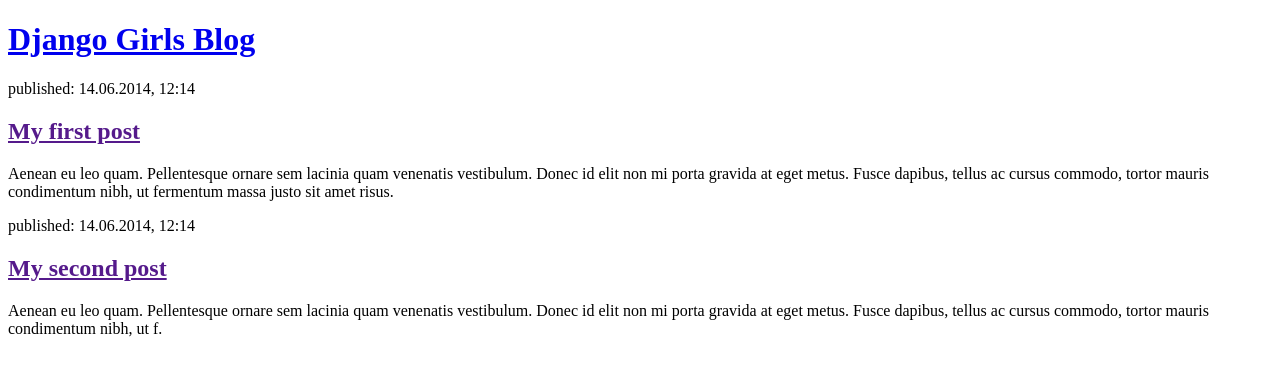
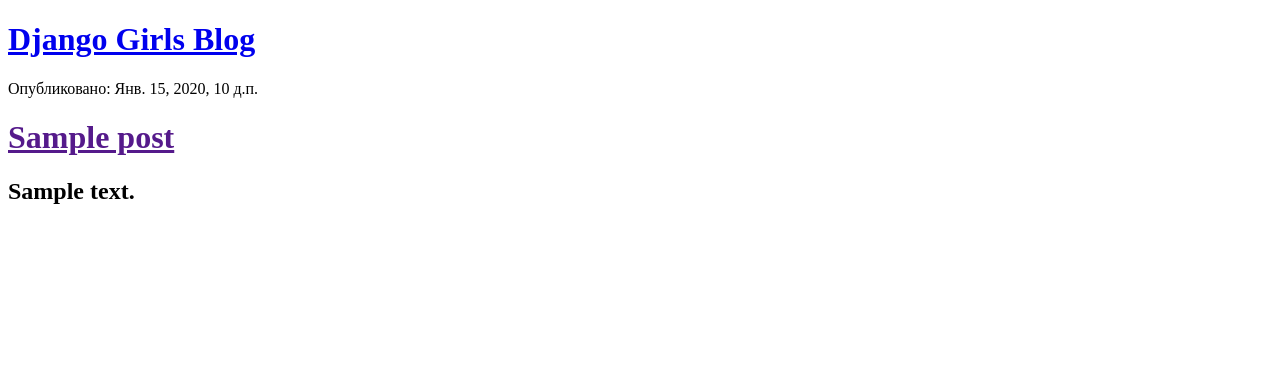
Before and after one commit to AlexeyGrozdev/my-first-blog, a Django app: page / in a window 1280 px wide. Shown: the top 376 px of the page. Run offline with Django 3.2, Linux system fonts and the light colour scheme; tables that the repository leaves empty hold one stand-in row (values such as "Sample post").

Commit message:
added working html template

```diff
--- a/blog/api/views.py
+++ b/blog/api/views.py
@@ -4,12 +4,14 @@
 from blog.models import Post
 
 from django.shortcuts import render
+from django.utils import timezone
 
 def post_list(request):
-    return render(request, 'blog/post_list.html', {})
+    posts = Post.objects.filter(published_date__lte=timezone.now()).order_by('published_date')
+    return render(request, 'blog/post_list.html', {'posts': posts})
 
 
 class BlogView(ModelViewSet):
 
-    queryset = Post.objects.all()
+    queryset = Post.objects.filter(published_date__lte=timezone.now()).order_by('published_date')
     serializer_class = BlogSerializer
--- a/blog/templates/blog/post_list.html
+++ b/blog/templates/blog/post_list.html
@@ -8,17 +8,12 @@
         <div>
             <h1><a href="/">Django Girls Blog</a></h1>
         </div>
-
-        <div>
-            <p>published: 14.06.2014, 12:14</p>
-            <h2><a href="">My first post</a></h2>
-            <p>Aenean eu leo quam. Pellentesque ornare sem lacinia quam venenatis vestibulum. Donec id elit non mi porta gravida at eget metus. Fusce dapibus, tellus ac cursus commodo, tortor mauris condimentum nibh, ut fermentum massa justo sit amet risus.</p>
-        </div>
-
-        <div>
-            <p>published: 14.06.2014, 12:14</p>
-            <h2><a href="">My second post</a></h2>
-            <p>Aenean eu leo quam. Pellentesque ornare sem lacinia quam venenatis vestibulum. Donec id elit non mi porta gravida at eget metus. Fusce dapibus, tellus ac cursus commodo, tortor mauris condimentum nibh, ut f.</p>
-        </div>
+        {% for post in posts %}
+            <div>
+                <p>Опубликовано: {{ post.published_date }} </p>
+                <h1><a href="">{{ post.title }}</a></h1>
+                <h2>{{ post.text|linebreaksbr }}</h2>
+            </div>
+        {% endfor %}
     </body>
 </html>
```
